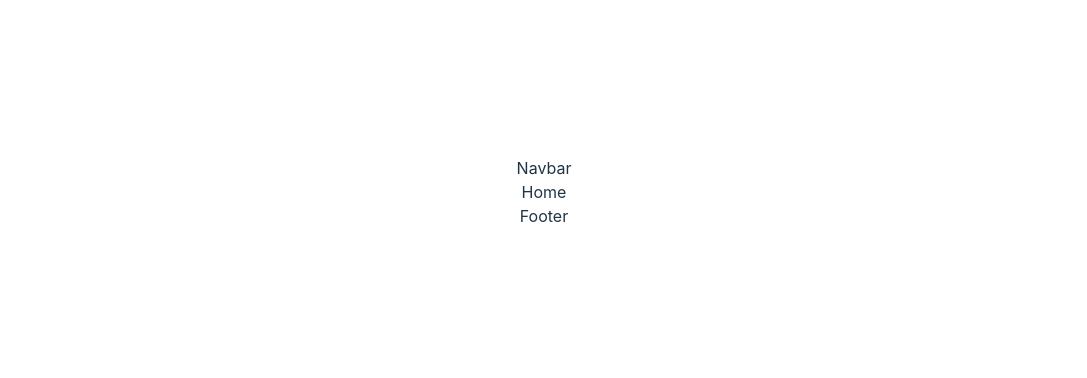
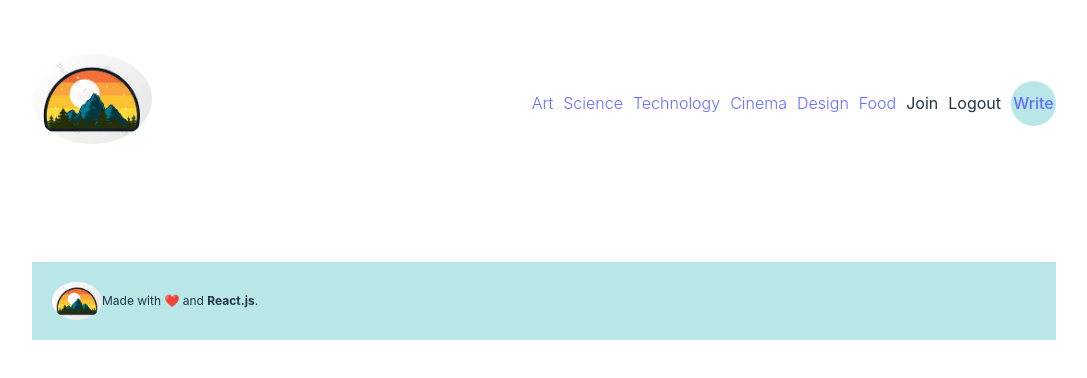
Before and after one commit to miheejb/mj-blog, a React (Vite) app: page / in a window 1280 px wide. Shown: the part 208-586 px from the top of the page, without its empty margins (96-1183 px from the left). Built offline with nearby package versions, Linux system fonts and the light colour scheme.

Commit message:
adding nav bar and footer

```diff
--- a/src/App.scss
+++ b/src/App.scss
@@ -6,7 +6,12 @@ $lilghtGreen: #b9e7e7;
 }
 
 .app {
+  display: flex;
+  justify-content: center;
   .container {
+    width: 1024px;
+
+
     //LOGIN & REGISTER
 
     .auth {
@@ -33,29 +38,86 @@ $lilghtGreen: #b9e7e7;
 
       input {
         padding: 10px;
-        border:none;
+        border: none;
         border-bottom: 1px solid gray;
       }
 
-      button{
-        padding:10px;
+      button {
+        padding: 10px;
         border: none;
         background-color: teal;
         cursor: pointer;
-        color:white;
+        color: white;
       }
-      p{
-        font-size:12px;
-        color:red;
+      p {
+        font-size: 12px;
+        color: red;
         text-align: center;
-
-
       }
-      span{
+      span {
         font-size: 12px;
         text-align: center;
       }
+    }
+  }
 
+  //navbar
+  .navbar {
+    .container {
+      width: 1024px;
+      padding: 10px 0px;
+      display: flex;
+      justify-content: space-between;
+      .logo {
+        img {
+          width: 120px;
+          border-radius: 50%;
+        }
+      }
+
+      .links {
+        text-decoration: none;
+        color: inherit;
+        display: flex;
+        gap: 10px;
+
+        h6 {
+          font-size: 16px;
+          font-weight: 300;
+        }
+
+        span {
+          display: flex;
+          justify-content: center;
+          align-items: center;
+          cursor: pointer;
+
+          .link {
+            background-color: #b9e7e7;
+            width: 45px;
+            height: 45px;
+            border-radius: 50%;
+            display: flex;
+            align-items: center;
+            justify-content: center;
+          }
+        }
+      }
+    }
+  }
+  //FOOTER
+  footer {
+    margin-top: 100px;
+    padding: 20px;
+    background:$lilghtGreen ;
+    display:flex;
+    align-items: center;
+    justify-content: cener;
+    font-size: 12px;
+
+    img {
+      width: 50px;
+      border-radius: 50%;
     }
   }
 }
--- a/src/components/Footer.jsx
+++ b/src/components/Footer.jsx
@@ -1,8 +1,11 @@
-
+import Logo from "../assets/logo.jpeg"
 
 const Footer = () => {
   return (
-    <div>Footer</div>
+    <footer>
+        <img src={Logo} alt="" />
+        <span>Made with ❤️ and <b> React.js</b>. </span>
+    </footer>
   )
 }
 
--- a/src/components/Navbar.jsx
+++ b/src/components/Navbar.jsx
@@ -1,9 +1,41 @@
-
+import Logo from "../assets/logo.jpeg";
+import { Link } from "react-router-dom";
 
 const Navbar = () => {
   return (
-    <div>Navbar</div>
-  )
-}
+    <div className="navbar">
+      <div className="container">
+        <div className="logo">
+          <img src={Logo} alt="" />
+        </div>
+        <div className="links">
+          <Link className="link" to="/?cat=art">
+            <h6>Art</h6>
+          </Link>
+          <Link className="link" to="/?cat=science">
+            <h6>Science</h6>
+          </Link>
+          <Link className="link" to="/?cat=technology">
+            <h6>Technology</h6>
+          </Link>
+          <Link className="link" to="/?cat=cinema">
+            <h6>Cinema</h6>
+          </Link>
+          <Link className="link" to="/?cat=design">
+            <h6>Design</h6>
+          </Link>
+          <Link className="link" to="/?cat=food">
+            <h6>Food</h6>
+          </Link>
+          <span>Join</span>
+          <span>Logout</span>
+          <span className="write">
+            <Link className="link" to="/write"> Write </Link>
+          </span>
+        </div>
+      </div>
+    </div>
+  );
+};
 
-export default Navbar
+export default Navbar;
--- a/src/pages/Home.jsx
+++ b/src/pages/Home.jsx
@@ -1,8 +1,41 @@
 
 
 const Home = () => {
+
+const posts = [
+  {
+    id: 1,
+    title: "Lorem ipsum dolor sit amet conseteteur",
+    desc: "Lorem ipsum dolor sit amet conseteteur",
+    img: "https://www.pexels.com/photo/arch-formation-17390197/",
+  },
+  {
+    id: 2,
+    title: "Lorem ipsum dolor sit amet conseteteur",
+    desc: "Lorem ipsum dolor sit amet conseteteur",
+    img: "https://www.pexels.com/photo/arch-formation-17390197/",
+  },
+  {
+    id: 3,
+    title: "Lorem ipsum dolor sit amet conseteteur",
+    desc: "Lorem ipsum dolor sit amet conseteteur",
+    img: "https://www.pexels.com/photo/arch-formation-17390197/",
+  },
+  {
+    id: 4,
+    title: "Lorem ipsum dolor sit amet conseteteur",
+    desc: "Lorem ipsum dolor sit amet conseteteur",
+    img: "https://www.pexels.com/photo/arch-formation-17390197/",
+  },
+];
+
+
   return (
-    <div>Home</div>
+    <div className="home">
+    <div className="posts">
+        {/* {posts.map(post)=>} */}
+    </div>
+    </div>
   )
 }
 
```
Also changed, not shown: src/assets/logo.jpeg (added), src/assets/miheejeong.png (added).
